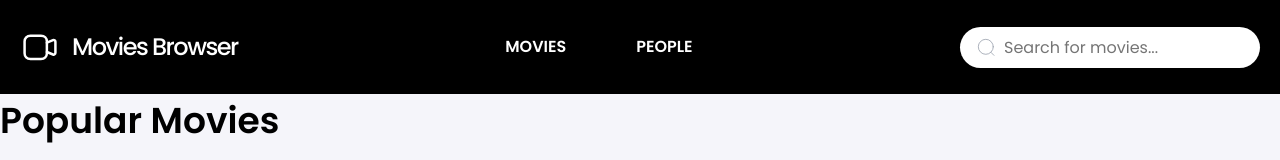
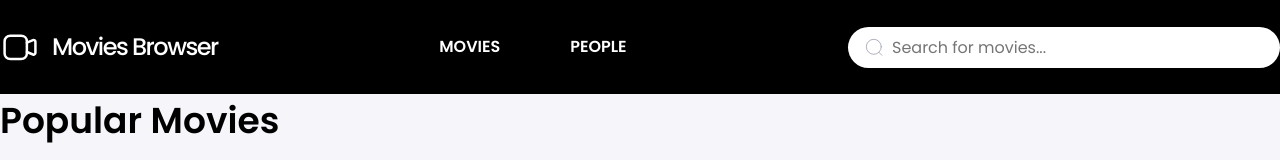
Before and after one commit to antonis04/MovieBrowser, a React (Create React App) app: page / in a window 1280 px wide. Shown: the top 160 px of the page. Built offline with nearby package versions, Linux system fonts and the light colour scheme; no server answers.

Commit message:
feat(Navigation): Implement dedicated navigation content wrapper for consistent layout - NavigationContainer

```diff
--- a/src/common/Navigation/index.js
+++ b/src/common/Navigation/index.js
@@ -12,6 +12,7 @@ import {
   SearchInput,
   LogoText,
   SearchIcon,
+  NavigationContainer,
 } from "./styled";
 
 const Navigation = () => {
@@ -71,6 +72,7 @@ const Navigation = () => {
   };
   return (
     <StyledNav>
+      <NavigationContainer>
         <Logo>
           <NavLink to="/movielist">
             <Camera />
@@ -101,6 +103,7 @@ const Navigation = () => {
             <SearchIcon onClick={handleSearchSubmit} />
           </form>
         </SearchWrapper>
+      </NavigationContainer>
     </StyledNav>
   );
 };
--- a/src/common/Navigation/styled.js
+++ b/src/common/Navigation/styled.js
@@ -8,20 +8,42 @@ export const StyledNav = styled.nav`
   height: 94px;
   display: flex;
   align-items: center;
-  justify-content: space-between;
-  padding: 0 20px;
+  justify-content: center;
+  padding: 0;
   box-sizing: border-box;
 
   @media (max-width: ${({ theme }) => theme.breakpoint.mobileMax}px) {
+    padding: 0;
+    height: auto;
+    min-height: 80px;
+  }
+
+  @media (max-width: 480px) {
+    padding: 0;
+    min-height: 80px;
+  }
+`;
+
+export const NavigationContainer = styled.div`
+  max-width: 1368px;
+  width: 100%;
+  margin: 0 auto;
+  box-sizing: border-box;
+  display: flex;
+  align-items: center;
+  justify-content: space-between;
+  gap: 20px;
+
+  @media (max-width: ${({ theme }) => theme.breakpoint.mobileMax}px) {
     padding: 0 16px;
-    height: 80px;
     flex-wrap: wrap;
+    justify-content: center;
+    gap: 16px;
   }
 
   @media (max-width: 480px) {
     padding: 0 12px;
-    height: auto;
-    min-height: 80px;
+    gap: 12px;
   }
 `;
 
@@ -65,9 +87,9 @@ export const LogoText = styled.span`
 `;
 
 export const NavMenu = styled.div`
-  flex-grow: 1;
   display: flex;
   justify-content: center;
+  flex-grow: 1;
 
   @media (max-width: ${({ theme }) => theme.breakpoint.mobileMax}px) {
     flex-grow: 0;
@@ -88,6 +110,8 @@ export const List = styled.ul`
 
   @media (max-width: ${({ theme }) => theme.breakpoint.mobileMax}px) {
     gap: 12px;
+    flex-wrap: wrap;
+    justify-content: center;
   }
 
   @media (max-width: 480px) {
@@ -129,15 +153,18 @@ export const Item = styled.li`
 `;
 
 export const SearchWrapper = styled.div`
-  width: 300px;
+  width: 432px;
   position: relative;
 
   @media (max-width: ${({ theme }) => theme.breakpoint.mobileMax}px) {
-    width: 200px;
+    width: 100%;
+    order: 3;
+    margin-left: 0;
   }
 
   @media (max-width: 480px) {
-    width: 150px;
+    width: 100%;
+    margin-left: 0;
   }
 `;
 
@@ -150,7 +177,7 @@ export const SearchIcon = styled(SearchSVG)`
   height: 20px;
   cursor: pointer;
   z-index: 1;
-  color: #9CA3AF;
+  color: #9ca3af;
 `;
 
 export const SearchInput = styled.input`
```
Lines whose indentation alone changed are shown as unchanged.
